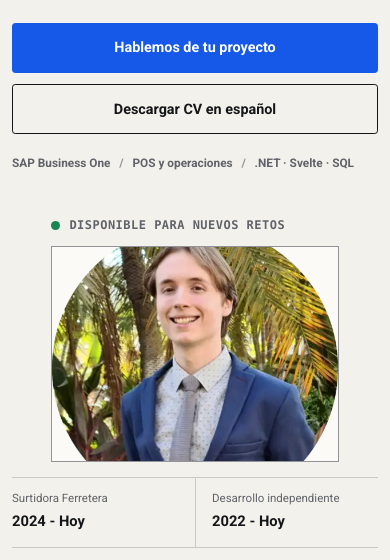
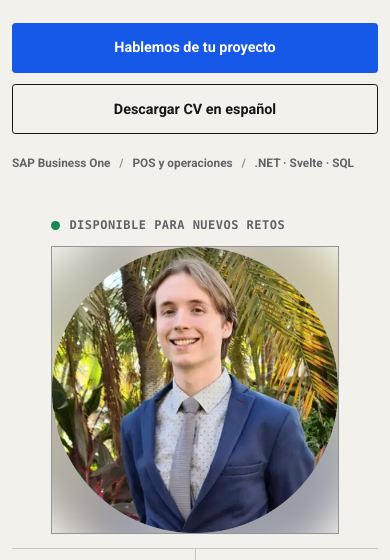
Before and after one commit to TerronesDiaz/Terrones_Portfolio, an Astro site: page / in a window 390 px wide. Shown: the part 524-1084 px from the top of the page. Built offline with nearby package versions, Linux system fonts and the light colour scheme; Astro itself is replaced by a stand-in of ours; a web font is replaced by a local one.

Commit message:
Show complete portrait in frame
Display the full portrait with contain sizing and a blurred same-image background across responsive layouts.

```diff
--- a/src/styles/global.css
+++ b/src/styles/global.css
@@ -422,16 +422,34 @@ img {
 }
 
 .portrait-frame {
+  position: relative;
+  isolation: isolate;
+  overflow: hidden;
   width: 100%;
   border: 1px solid var(--line-strong);
   background: var(--surface);
 }
 
+.portrait-frame::before {
+  position: absolute;
+  inset: -12%;
+  z-index: 0;
+  background:
+    linear-gradient(color-mix(in srgb, var(--surface) 24%, transparent), color-mix(in srgb, var(--surface) 24%, transparent)),
+    url('/media/img/Francisco_Terrones.webp') center / cover no-repeat;
+  content: "";
+  filter: blur(20px) saturate(0.72);
+  opacity: 0.62;
+  transform: scale(1.08);
+}
+
 .portrait-frame img {
+  position: relative;
+  z-index: 1;
   width: 100%;
-  aspect-ratio: 4 / 5;
-  object-fit: cover;
-  object-position: center 32%;
+  aspect-ratio: 1;
+  object-fit: contain;
+  object-position: center;
   filter: saturate(0.88) contrast(1.02);
 }
 
@@ -790,10 +808,6 @@ img {
     margin: 0;
   }
 
-  .portrait-frame img {
-    aspect-ratio: 16 / 10;
-  }
-
   .project-grid {
     grid-template-columns: 1fr 1fr;
   }
@@ -921,8 +935,7 @@ img {
   }
 
   .portrait-frame img {
-    aspect-ratio: 4 / 3;
-    object-position: center 30%;
+    aspect-ratio: 1;
   }
 
   .proof-grid {
```
